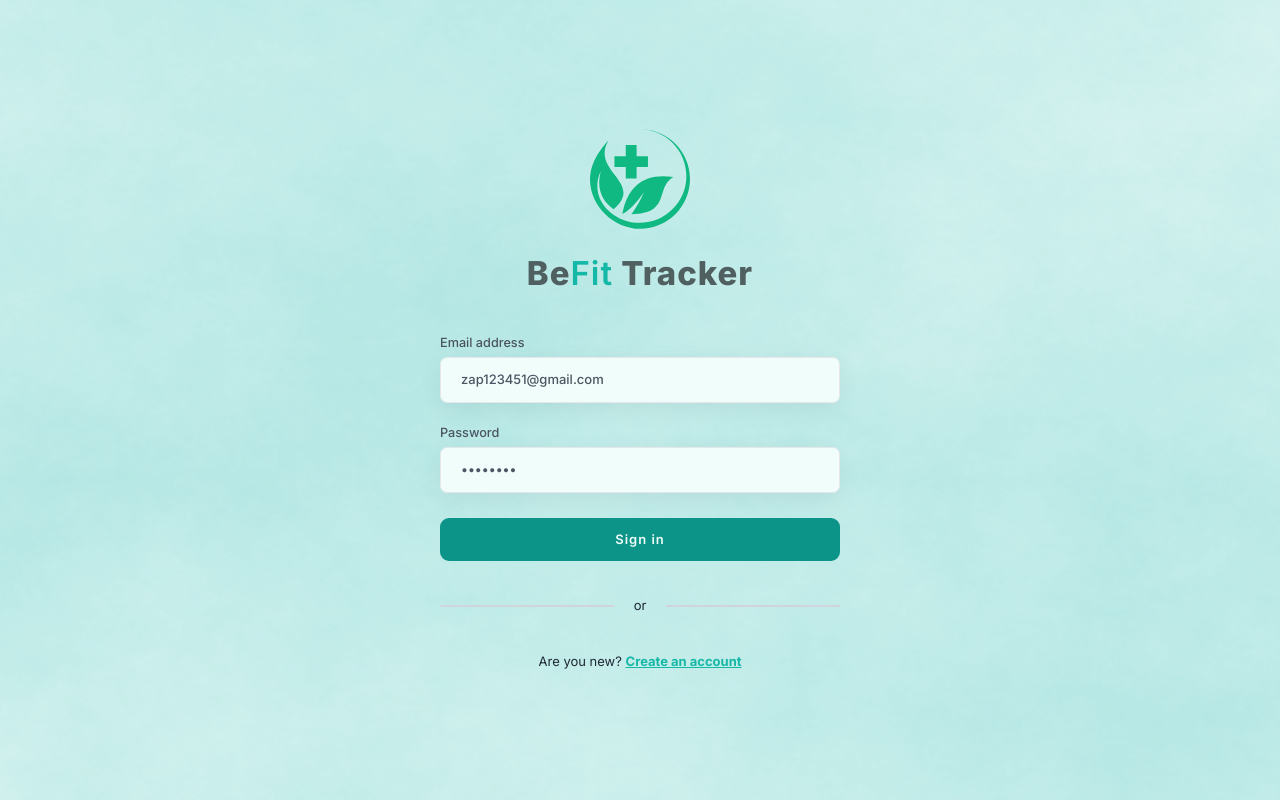
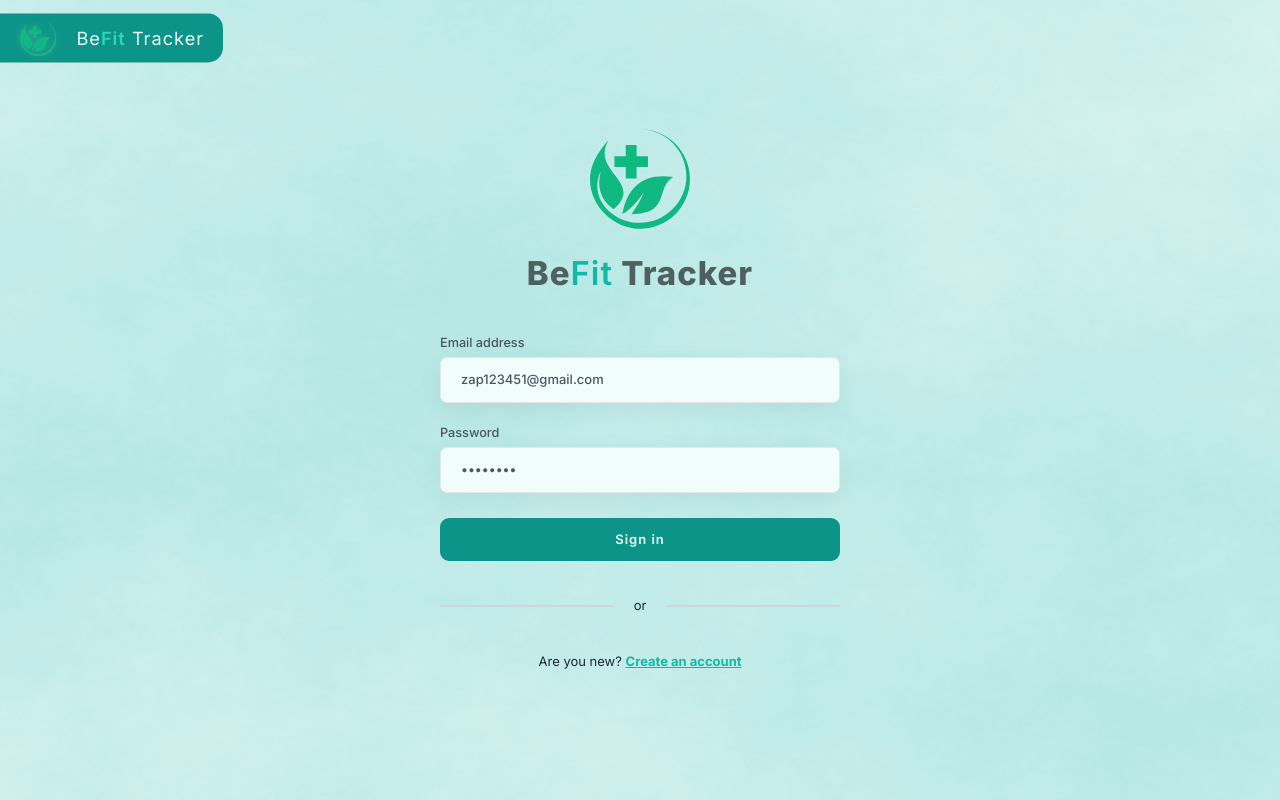
Before and after one commit to PatrykErNowak/befit-tracker, a React (Vite) app: page /app/login in a window 1280 px wide. Built offline with nearby package versions, Linux system fonts and the light colour scheme; no server answers.

Commit message:
Add nav 'back to home page' for authlayout

```diff
--- a/src/layouts/AuthLayout.tsx
+++ b/src/layouts/AuthLayout.tsx
@@ -1,9 +1,11 @@
 import { Outlet } from 'react-router-dom';
 import { LayoutContainerBG } from '../ui/LayoutContainerBG';
+import NavPage from '../ui/Page/NavPage';
 
 function AuthLayout() {
   return (
     <LayoutContainerBG>
+      <NavPage hideLinks />
       <Outlet />
     </LayoutContainerBG>
   );
--- a/src/ui/Buttons/Button.tsx
+++ b/src/ui/Buttons/Button.tsx
@@ -52,6 +52,7 @@ const Button = styled.button<{ $variation?: keyof typeof variations }>`
   font-weight: 600;
   letter-spacing: 1px;
   text-decoration: none;
+  text-align: center;
   border-radius: var(--border-radius-lg);
   transition: transform 0.3s, background-color 0.3s;
 
--- a/src/ui/Page/HeaderPage.tsx
+++ b/src/ui/Page/HeaderPage.tsx
@@ -3,13 +3,13 @@ import { breakpoint } from '../../styles/configStyles';
 import Wrapper from '../Wrapper';
 
 const Header = styled.header`
-  padding-top: 7rem;
   width: 100%;
-  height: 100dvh;
+  height: calc(100dvh - 7rem);
   position: relative;
 
   @media screen and (min-width: ${breakpoint.laptop}) {
     padding-top: 0;
+    height: 100dvh;
   }
 `;
 
@@ -89,7 +89,7 @@ function HeaderPage() {
       <WrapperExt>
         <Heading>
           <h1>
-            Helthy living. <br /> Simplified.
+            Healthy living. <br /> Simplified.
           </h1>
           <p>
             Take controls of your goals. Track your diet, exercise, and health
--- a/src/ui/Page/NavPage.tsx
+++ b/src/ui/Page/NavPage.tsx
@@ -8,7 +8,7 @@ import Wrapper from '../Wrapper';
 import Button from '../Buttons/Button';
 
 const Nav = styled.nav`
-  position: fixed;
+  position: sticky;
   top: 0;
   left: 0;
   right: 0;
@@ -24,6 +24,7 @@ const Nav = styled.nav`
   }
 
   @media screen and (min-width: ${breakpoint.laptop}) {
+    position: fixed;
     padding: 2rem 0;
     background-color: transparent;
   }
@@ -110,7 +111,7 @@ const CTALink = styled(Button)`
 // ---------------------------------------------------------------
 // COMPONENT
 
-function NavPage() {
+function NavPage({ hideLinks = false }: { hideLinks?: boolean }) {
   const [isOpen, setIsOpen] = useState(false);
 
   function toggleNav() {
@@ -120,10 +121,12 @@ function NavPage() {
   return (
     <Nav>
       <WrappperExt>
-        <Link to={'/'}>
+        <Link to={'/'} aria-label="Back to home page">
           <BrandExt />
         </Link>
 
+        {!hideLinks && (
+          <>
             <NavList className={`${isOpen ? 'isOpen' : ''}`}>
               <li>
                 <Button $variation="link" as={Link} to={'/app/login'}>
@@ -131,13 +134,20 @@ function NavPage() {
                 </Button>
               </li>
               <li>
-            <CTALink as={Link} $variation="primary" to={'/app/create-account'}>
+                <CTALink
+                  as={Link}
+                  $variation="primary"
+                  to={'/app/create-account'}>
                   Sign Up
                 </CTALink>
               </li>
             </NavList>
 
-        <HamburgerButton onClick={toggleNav}>{isOpen ? <IoMdClose /> : <IoMdMenu />}</HamburgerButton>
+            <HamburgerButton onClick={toggleNav}>
+              {isOpen ? <IoMdClose /> : <IoMdMenu />}
+            </HamburgerButton>
+          </>
+        )}
       </WrappperExt>
     </Nav>
   );
```
Lines whose indentation alone changed are shown as unchanged.
